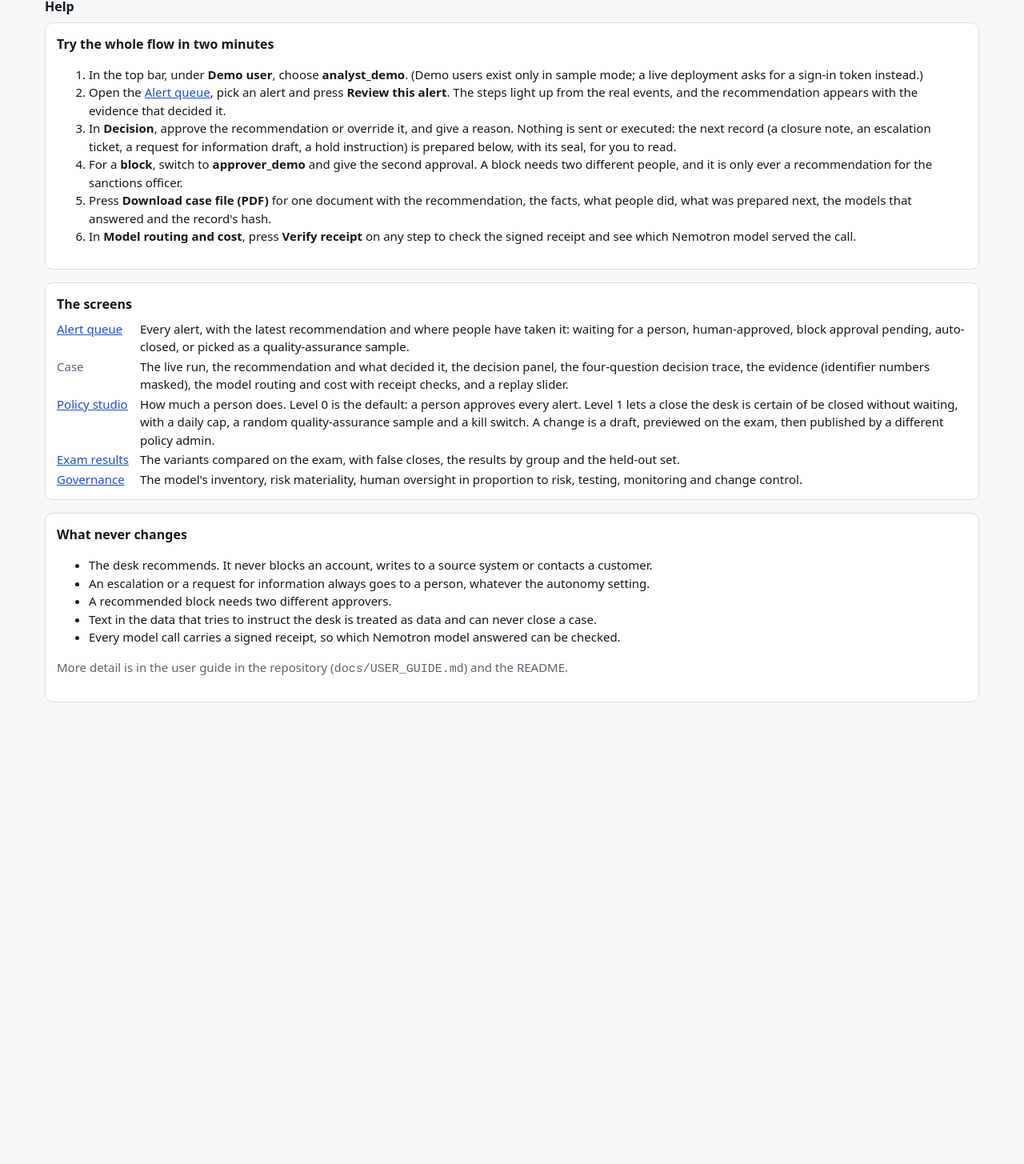
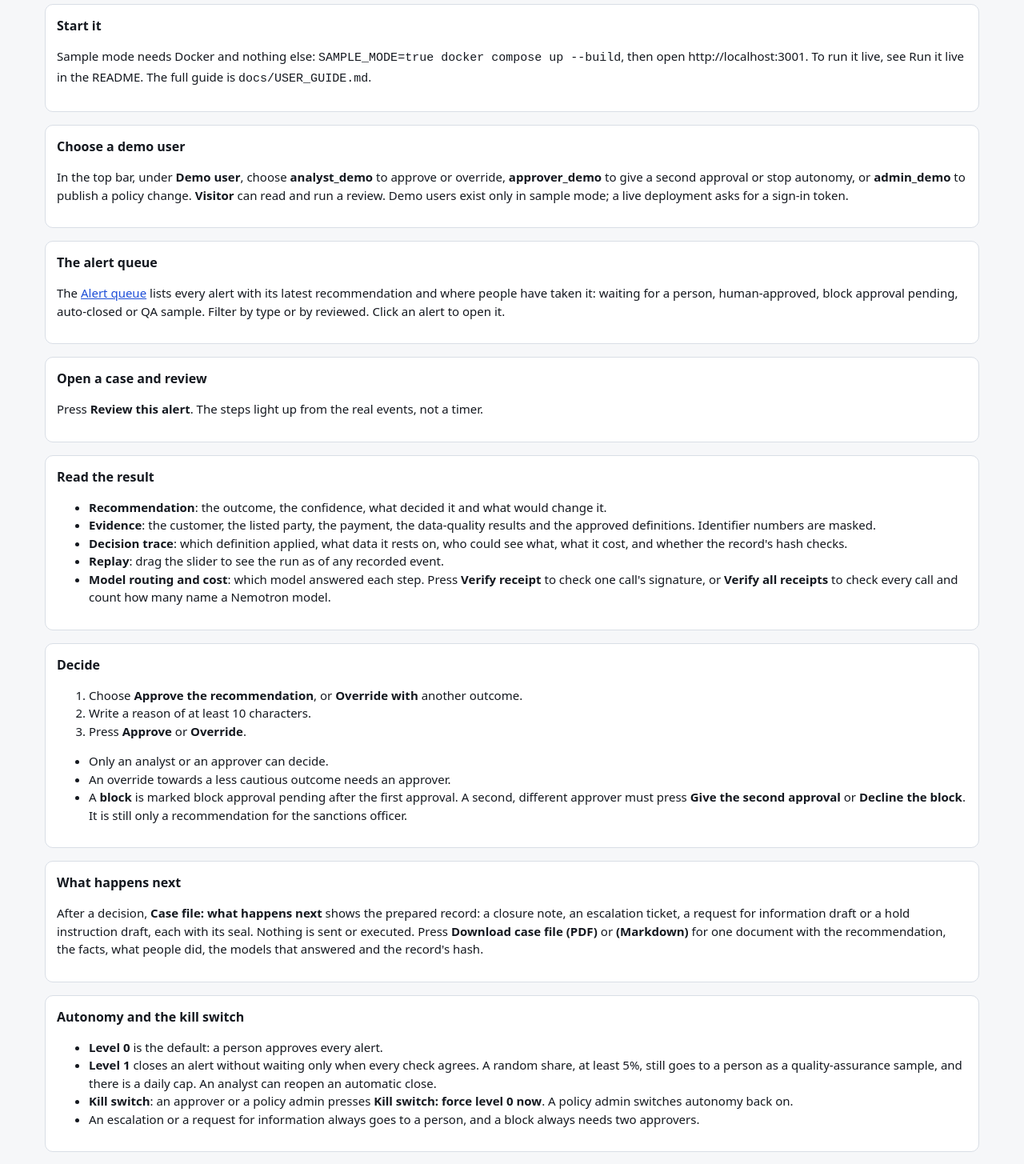
Before and after one commit to rahulmahadik/sanctions-desk, a Next.js app in the folder apps/web/: page /help in a window 1280 px wide. Shown: the part 231-1686 px from the top of the page at 80% size. Before the commit the page ends 1141 px from the top, so only its background shows below. Built offline with nearby package versions, Linux system fonts and the light colour scheme; no server answers.

Commit message:
Rewrite the user guide and Help page in one order, with Verify all receipts and the policy flow

```diff
--- a/apps/web/components/FirstRun.tsx
+++ b/apps/web/components/FirstRun.tsx
@@ -26,8 +26,8 @@ export function FirstRun() {
   };
   return (
     <p className="banner" role="note" data-testid="first-run">
-      New here? The <Link href="/help">help page</Link> walks through the whole flow in two minutes: choose a demo user,
-      review an alert, approve or override it, and check which Nemotron model answered.{" "}
+      New here? The <Link href="/help">help page</Link> walks through the flow in order: choose a demo user, review an
+      alert, read the result, decide, and verify the receipts.{" "}
       <button type="button" className="secondary" onClick={dismiss}>
         Dismiss
       </button>
--- a/apps/web/components/Help.tsx
+++ b/apps/web/components/Help.tsx
@@ -1,91 +1,176 @@
 import Link from "next/link";
+import type { ReactNode } from "react";
 
-/** What each screen is for, and a two-minute path through the whole decision flow. */
+/** The same steps, in the same order and words, as docs/USER_GUIDE.md, in fewer words. */
+export const HELP_SECTIONS: { id: string; title: string }[] = [
+  { id: "help-start", title: "Start it" },
+  { id: "help-user", title: "Choose a demo user" },
+  { id: "help-queue", title: "The alert queue" },
+  { id: "help-review", title: "Open a case and review" },
+  { id: "help-result", title: "Read the result" },
+  { id: "help-decide", title: "Decide" },
+  { id: "help-next", title: "What happens next" },
+  { id: "help-autonomy", title: "Autonomy and the kill switch" },
+  { id: "help-policy", title: "Change the policy" },
+  { id: "help-exam", title: "Exam results and governance" },
+  { id: "help-wrong", title: "When something goes wrong" },
+];
+
+const title = (id: string) => HELP_SECTIONS.find((s) => s.id === id)?.title ?? id;
+
+function Section({ id, children }: { id: string; children: ReactNode }) {
+  return (
+    <section className="panel" aria-labelledby={id}>
+      <h2 id={id}>{title(id)}</h2>
+      {children}
+    </section>
+  );
+}
+
+/** A short walk through the desk, in the order a first-time user meets things. */
 export function Help() {
   return (
     <>
-      <section className="panel" aria-labelledby="help-try">
-        <h2 id="help-try">Try the whole flow in two minutes</h2>
+      <Section id="help-start">
+        <p>
+          Sample mode needs Docker and nothing else: <code>SAMPLE_MODE=true docker compose up --build</code>, then open
+          http://localhost:3001. To run it live, see Run it live in the README. The full guide is{" "}
+          <code>docs/USER_GUIDE.md</code>.
+        </p>
+      </Section>
+
+      <Section id="help-user">
+        <p>
+          In the top bar, under <strong>Demo user</strong>, choose <strong>analyst_demo</strong> to approve or override,{" "}
+          <strong>approver_demo</strong> to give a second approval or stop autonomy, or <strong>admin_demo</strong> to
+          publish a policy change. <strong>Visitor</strong> can read and run a review. Demo users exist only in sample
+          mode; a live deployment asks for a sign-in token.
+        </p>
+      </Section>
+
+      <Section id="help-queue">
+        <p>
+          The <Link href="/">Alert queue</Link> lists every alert with its latest recommendation and where people have
+          taken it: waiting for a person, human-approved, block approval pending, auto-closed or QA sample. Filter by
+          type or by reviewed. Click an alert to open it.
+        </p>
+      </Section>
+
+      <Section id="help-review">
+        <p>
+          Press <strong>Review this alert</strong>. The steps light up from the real events, not a timer.
+        </p>
+      </Section>
+
+      <Section id="help-result">
+        <ul>
+          <li>
+            <strong>Recommendation</strong>: the outcome, the confidence, what decided it and what would change it.
+          </li>
+          <li>
+            <strong>Evidence</strong>: the customer, the listed party, the payment, the data-quality results and the
+            approved definitions. Identifier numbers are masked.
+          </li>
+          <li>
+            <strong>Decision trace</strong>: which definition applied, what data it rests on, who could see what, what
+            it cost, and whether the record's hash checks.
+          </li>
+          <li>
+            <strong>Replay</strong>: drag the slider to see the run as of any recorded event.
+          </li>
+          <li>
+            <strong>Model routing and cost</strong>: which model answered each step. Press{" "}
+            <strong>Verify receipt</strong> to check one call's signature, or <strong>Verify all receipts</strong> to
+            check every call and count how many name a Nemotron model.
+          </li>
+        </ul>
+      </Section>
+
+      <Section id="help-decide">
         <ol>
           <li>
-            In the top bar, under <strong>Demo user</strong>, choose <strong>analyst_demo</strong>. (Demo users exist
-            only in sample mode; a live deployment asks for a sign-in token instead.)
+            Choose <strong>Approve the recommendation</strong>, or <strong>Override with</strong> another outcome.
+          </li>
+          <li>Write a reason of at least 10 characters.</li>
+          <li>
+            Press <strong>Approve</strong> or <strong>Override</strong>.
+          </li>
+        </ol>
+        <ul>
+          <li>Only an analyst or an approver can decide.</li>
+          <li>An override towards a less cautious outcome needs an approver.</li>
+          <li>
+            A <strong>block</strong> is marked block approval pending after the first approval. A second, different
+            approver must press <strong>Give the second approval</strong> or <strong>Decline the block</strong>. It is
+            still only a recommendation for the sanctions officer.
+          </li>
+        </ul>
+      </Section>
+
+      <Section id="help-next">
+        <p>
+          After a decision, <strong>Case file: what happens next</strong> shows the prepared record: a closure note, an
+          escalation ticket, a request for information draft or a hold instruction draft, each with its seal. Nothing is
+          sent or executed. Press <strong>Download case file (PDF)</strong> or <strong>(Markdown)</strong> for one
+          document with the recommendation, the facts, what people did, the models that answered and the record's hash.
+        </p>
+      </Section>
+
+      <Section id="help-autonomy">
+        <ul>
+          <li>
+            <strong>Level 0</strong> is the default: a person approves every alert.
           </li>
           <li>
-            Open the <Link href="/">Alert queue</Link>, pick an alert and press <strong>Review this alert</strong>. The
-            steps light up from the real events, and the recommendation appears with the evidence that decided it.
+            <strong>Level 1</strong> closes an alert without waiting only when every check agrees. A random share, at
+            least 5%, still goes to a person as a quality-assurance sample, and there is a daily cap. An analyst can
+            reopen an automatic close.
           </li>
           <li>
-            In <strong>Decision</strong>, approve the recommendation or override it, and give a reason. Nothing is sent
-            or executed: the next record (a closure note, an escalation ticket, a request for information draft, a hold
-            instruction) is prepared below, with its seal, for you to read.
+            <strong>Kill switch</strong>: an approver or a policy admin presses{" "}
+            <strong>Kill switch: force level 0 now</strong>. A policy admin switches autonomy back on.
           </li>
           <li>
-            For a <strong>block</strong>, switch to <strong>approver_demo</strong> and give the second approval. A block
-            needs two different people, and it is only ever a recommendation for the sanctions officer.
+            An escalation or a request for information always goes to a person, and a block always needs two approvers.
+          </li>
+        </ul>
+      </Section>
+
+      <Section id="help-policy">
+        <p>
+          On the <Link href="/policy">Policy studio</Link>, under <strong>Change autonomy</strong>:
+        </p>
+        <ol>
+          <li>
+            <strong>Create a draft</strong> with a level, a confidence line, a sample rate, a daily cap and a reason.
           </li>
           <li>
-            Press <strong>Download case file (PDF)</strong> for one document with the recommendation, the facts, what
-            people did, what was prepared next, the models that answered and the record's hash.
+            Press <strong>Preview on the exam</strong>. False closes must be 0.
           </li>
-          <li>
-            In <strong>Model routing and cost</strong>, press <strong>Verify receipt</strong> on any step to check the
-            signed receipt and see which Nemotron model served the call.
-          </li>
+          <li>A different policy admin presses Publish. The author of a draft cannot publish it.</li>
         </ol>
-      </section>
+      </Section>
 
-      <section className="panel" aria-labelledby="help-screens">
-        <h2 id="help-screens">The screens</h2>
-        <dl className="facts">
-          <dt>
-            <Link href="/">Alert queue</Link>
-          </dt>
-          <dd>
-            Every alert, with the latest recommendation and where people have taken it: waiting for a person,
-            human-approved, block approval pending, auto-closed, or picked as a quality-assurance sample.
-          </dd>
-          <dt>Case</dt>
-          <dd>
-            The live run, the recommendation and what decided it, the decision panel, the four-question decision trace,
-            the evidence (identifier numbers masked), the model routing and cost with receipt checks, and a replay
-            slider.
-          </dd>
-          <dt>
-            <Link href="/policy">Policy studio</Link>
-          </dt>
-          <dd>
-            How much a person does. Level 0 is the default: a person approves every alert. Level 1 lets a close the desk
-            is certain of be closed without waiting, with a daily cap, a random quality-assurance sample and a kill
-            switch. A change is a draft, previewed on the exam, then published by a different policy admin.
-          </dd>
-          <dt>
-            <Link href="/exam">Exam results</Link>
-          </dt>
-          <dd>The variants compared on the exam, with false closes, the results by group and the held-out set.</dd>
-          <dt>
-            <Link href="/governance">Governance</Link>
-          </dt>
-          <dd>
-            The model's inventory, risk materiality, human oversight in proportion to risk, testing, monitoring and
-            change control.
-          </dd>
-        </dl>
-      </section>
+      <Section id="help-exam">
+        <p>
+          <Link href="/governance">Governance</Link> maps the desk to the proposed AI risk-management headings; it is
+          not a claim of compliance. <Link href="/exam">Exam results</Link> compares the variants on the exam, with
+          false closes and results by case group.
+        </p>
+      </Section>
 
-      <section className="panel" aria-labelledby="help-rules">
-        <h2 id="help-rules">What never changes</h2>
+      <Section id="help-wrong">
         <ul>
-          <li>The desk recommends. It never blocks an account, writes to a source system or contacts a customer.</li>
-          <li>An escalation or a request for information always goes to a person, whatever the autonomy setting.</li>
-          <li>A recommended block needs two different approvers.</li>
-          <li>Text in the data that tries to instruct the desk is treated as data and can never close a case.</li>
-          <li>Every model call carries a signed receipt, so which Nemotron model answered can be checked.</li>
+          <li>No decision buttons: choose a demo user in the top bar, or sign in.</li>
+          <li>The recommendation changed since you looked at it: reload the case and decide again.</li>
+          <li>No recommendation, or model decision unavailable: the case goes to a person and is never closed.</li>
+          <li>A receipt shows Not verified: the signature does not match. Do not rely on that call.</li>
         </ul>
         <p className="muted">
-          More detail is in the user guide in the repository (<code>docs/USER_GUIDE.md</code>) and the README.
+          The desk recommends. It never blocks an account, writes to a source system or contacts a customer. More detail
+          is in the README.
         </p>
-      </section>
+      </Section>
     </>
   );
 }
```
Also changed, not shown: 2 other files (tests, documents, lock files or other folders).
